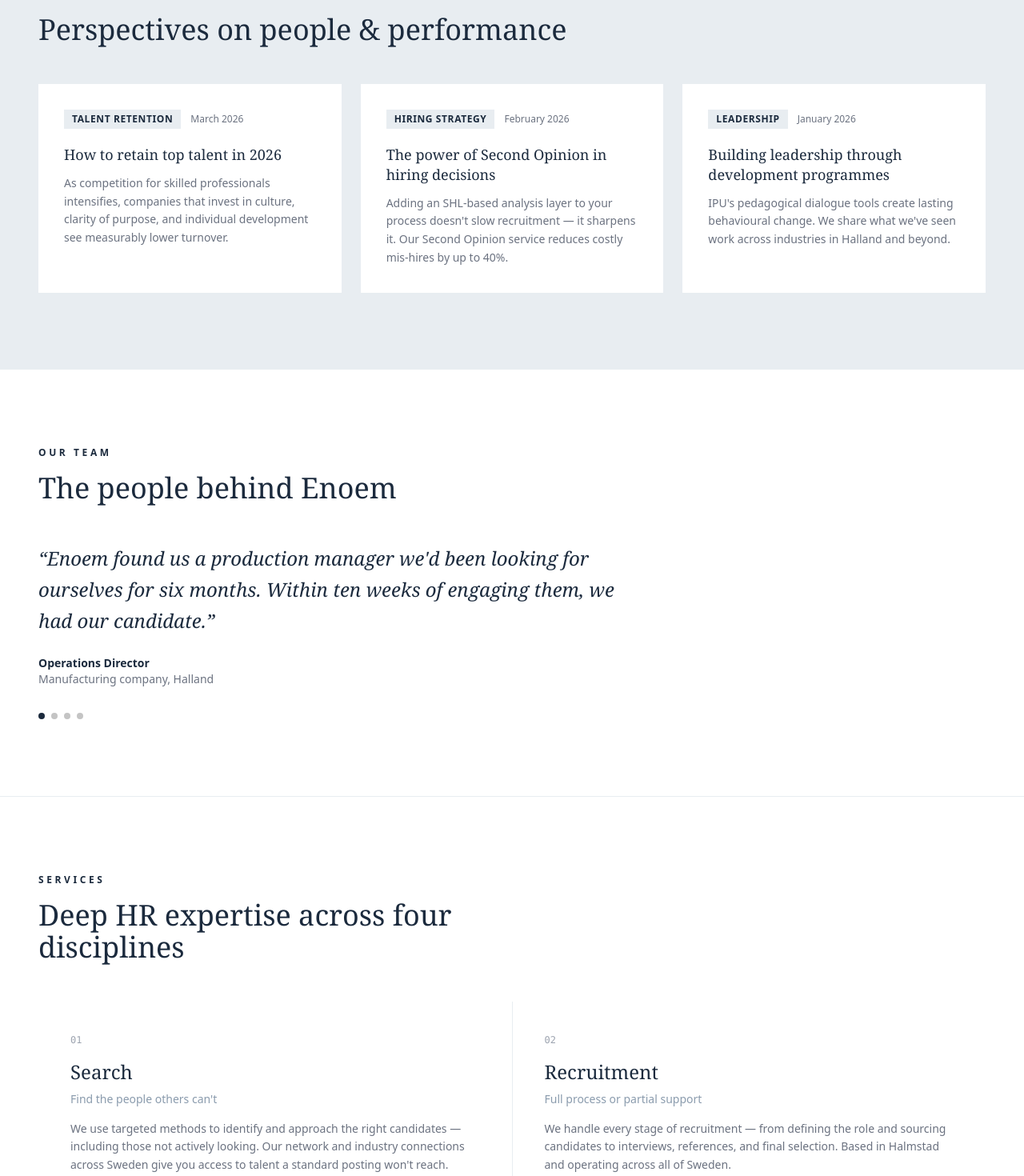
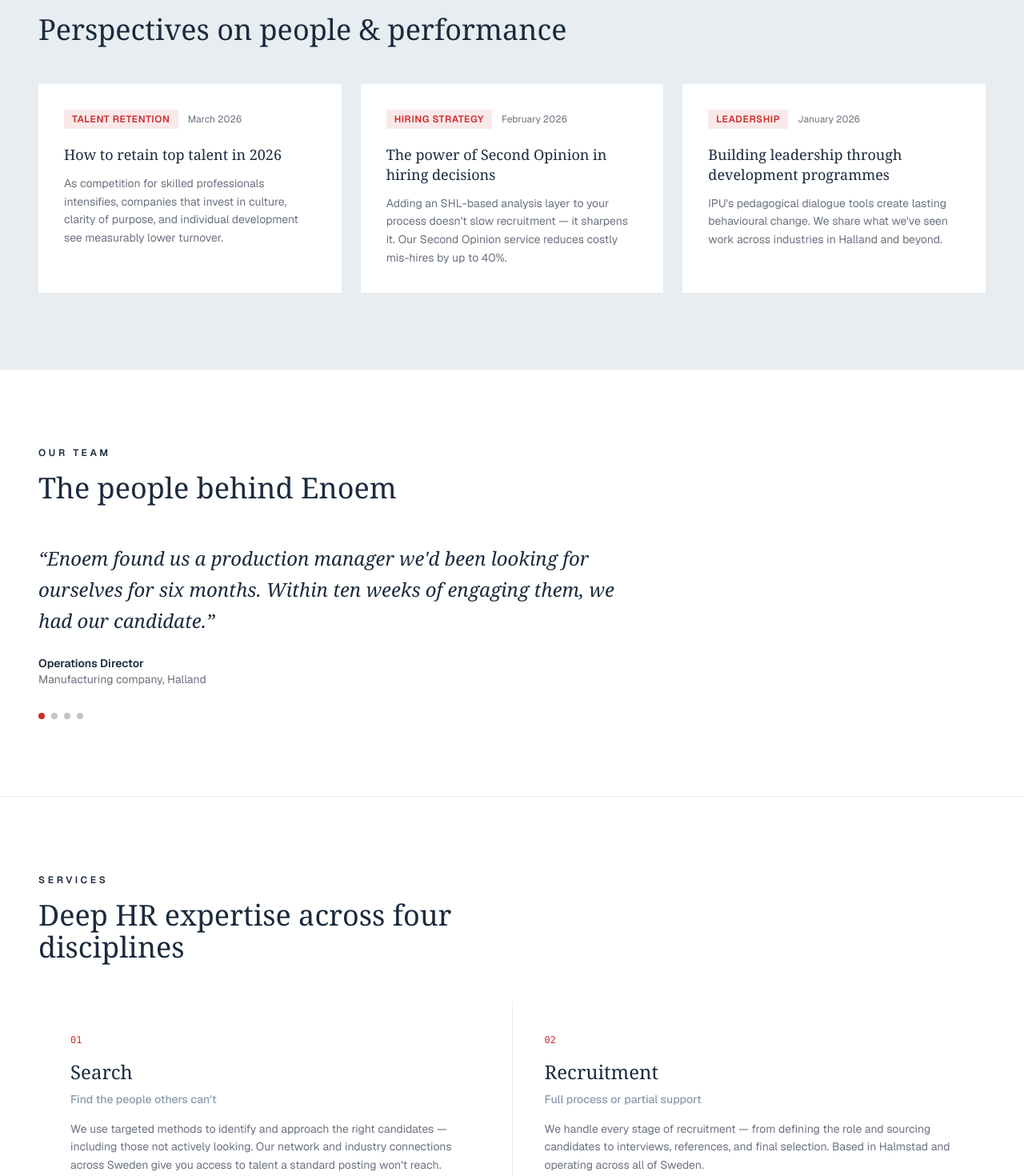
Before and after one commit to gabardiles/hr-demo, a Next.js app: page / in a window 1280 px wide. Shown: the part 940-2410 px from the top of the page at 80% size. Built offline with nearby package versions, Linux system fonts and the light colour scheme.

Commit message:
Brand update: Enoem red (#D02C2B) accents, Geist Sans font

```diff
--- a/src/app/globals.css
+++ b/src/app/globals.css
@@ -3,10 +3,11 @@
 :root {
   --navy: #1B2A3D;
   --light-bg: #E8EDF1;
+  --brand-red: #D02C2B;
 }
 
 body {
-  font-family: system-ui, -apple-system, sans-serif;
+  font-family: var(--font-geist-sans), system-ui, -apple-system, sans-serif;
   color: #1B2A3D;
   background: #fff;
 }
--- a/src/app/layout.tsx
+++ b/src/app/layout.tsx
@@ -1,7 +1,13 @@
 import type { Metadata } from "next";
+import { Geist } from "next/font/google";
 import "./globals.css";
 import Header from "@/components/Header";
 import Footer from "@/components/Footer";
+
+const geist = Geist({
+  subsets: ["latin"],
+  variable: "--font-geist-sans",
+});
 
 export const metadata: Metadata = {
   title: "Enoem — Strategic HR",
@@ -15,7 +21,7 @@
   children: React.ReactNode;
 }>) {
   return (
-    <html lang="en" className="h-full">
+    <html lang="en" className={`h-full ${geist.variable}`}>
       <body className="min-h-full flex flex-col antialiased">
         <Header />
         <main className="flex-1 pt-[60px]">{children}</main>
--- a/src/app/page.tsx
+++ b/src/app/page.tsx
@@ -182,7 +182,7 @@
                 <div className="flex items-center gap-3 mb-5">
                   <span
                     className="text-xs font-semibold tracking-wider uppercase px-2.5 py-1"
-                    style={{ backgroundColor: "#E8EDF1", color: "#1B2A3D" }}
+                    style={{ backgroundColor: "rgba(208,44,43,0.1)", color: "#D02C2B" }}
                   >
                     {item.tag}
                   </span>
@@ -251,7 +251,7 @@
                 <span
                   key={i}
                   className="block w-2 h-2 rounded-full"
-                  style={{ backgroundColor: i === 0 ? "#1B2A3D" : "#C4C4C4" }}
+                  style={{ backgroundColor: i === 0 ? "#D02C2B" : "#C4C4C4" }}
                 />
               ))}
             </div>
@@ -281,7 +281,7 @@
               <div key={svc.id} className="bg-white p-10">
                 <p
                   className="text-xs font-mono mb-4"
-                  style={{ color: "#9CA3AF" }}
+                  style={{ color: "#D02C2B" }}
                 >
                   0{i + 1}
                 </p>
@@ -388,14 +388,14 @@
               <a
                 href="mailto:nilsson@enoem.se"
                 className="px-8 py-3.5 text-sm font-semibold tracking-wide uppercase transition-colors hover:opacity-90"
-                style={{ backgroundColor: "#1B2A3D", color: "#fff" }}
+                style={{ backgroundColor: "#D02C2B", color: "#fff" }}
               >
                 Contact Andreas
               </a>
               <a
                 href="mailto:mossberger@enoem.se"
                 className="px-8 py-3.5 text-sm font-semibold tracking-wide uppercase transition-colors"
-                style={{ border: "1px solid #1B2A3D", color: "#1B2A3D" }}
+                style={{ border: "1px solid #D02C2B", color: "#D02C2B" }}
               >
                 Contact Carin
               </a>
--- a/src/app/who-we-are/page.tsx
+++ b/src/app/who-we-are/page.tsx
@@ -364,14 +364,14 @@
             <Link
               href="/#contact"
               className="px-8 py-3.5 text-sm font-semibold tracking-wide uppercase transition-colors hover:opacity-90"
-              style={{ backgroundColor: "#1B2A3D", color: "#fff" }}
+              style={{ backgroundColor: "#D02C2B", color: "#fff" }}
             >
               Get in Touch
             </Link>
             <Link
               href="/"
               className="px-8 py-3.5 text-sm font-semibold tracking-wide uppercase transition-colors"
-              style={{ border: "1px solid #1B2A3D", color: "#1B2A3D" }}
+              style={{ border: "1px solid #D02C2B", color: "#D02C2B" }}
             >
               Back to Home
             </Link>
--- a/src/components/Header.tsx
+++ b/src/components/Header.tsx
@@ -7,6 +7,9 @@
 
   return (
     <header style={{ backgroundColor: "#1B2A3D" }} className="fixed top-0 left-0 right-0 z-50">
+      {/* Red accent line at very top */}
+      <div style={{ height: "3px", backgroundColor: "#D02C2B" }} />
+
       <div className="flex items-center justify-between px-6 py-5">
         <Link href="/" className="text-white text-lg font-bold tracking-[0.3em]">
           ENOEM
```
